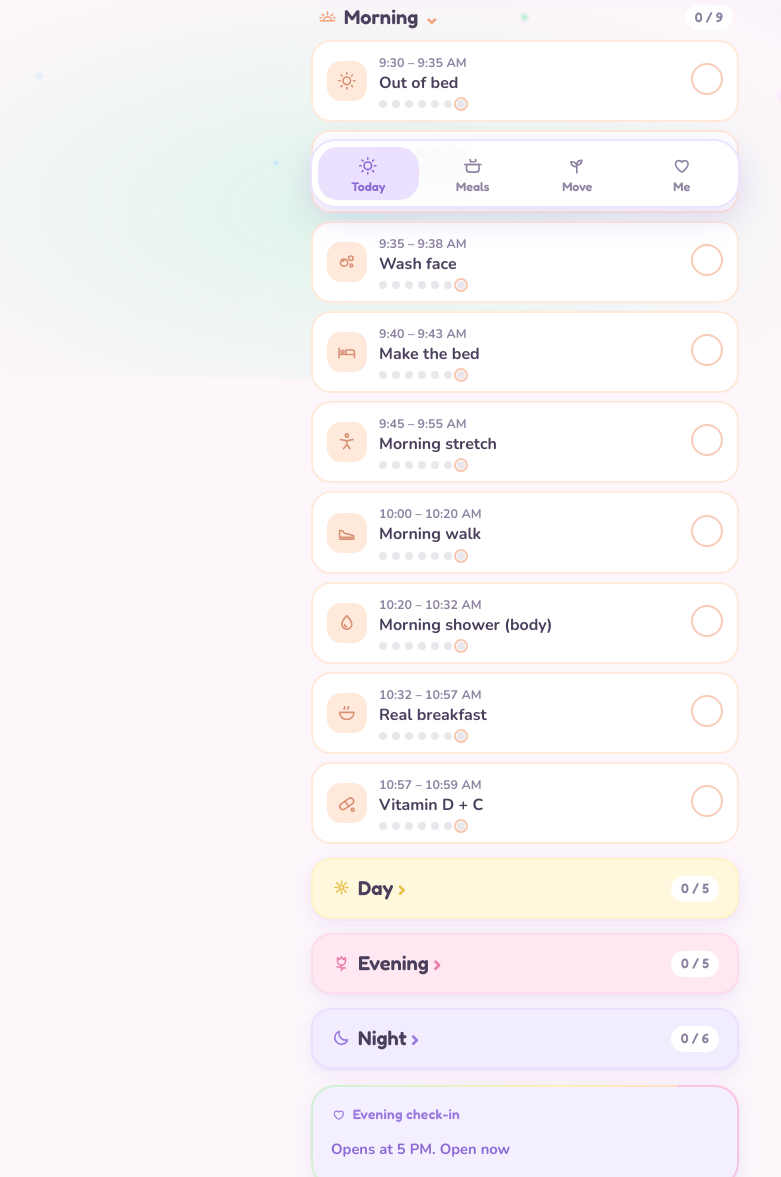
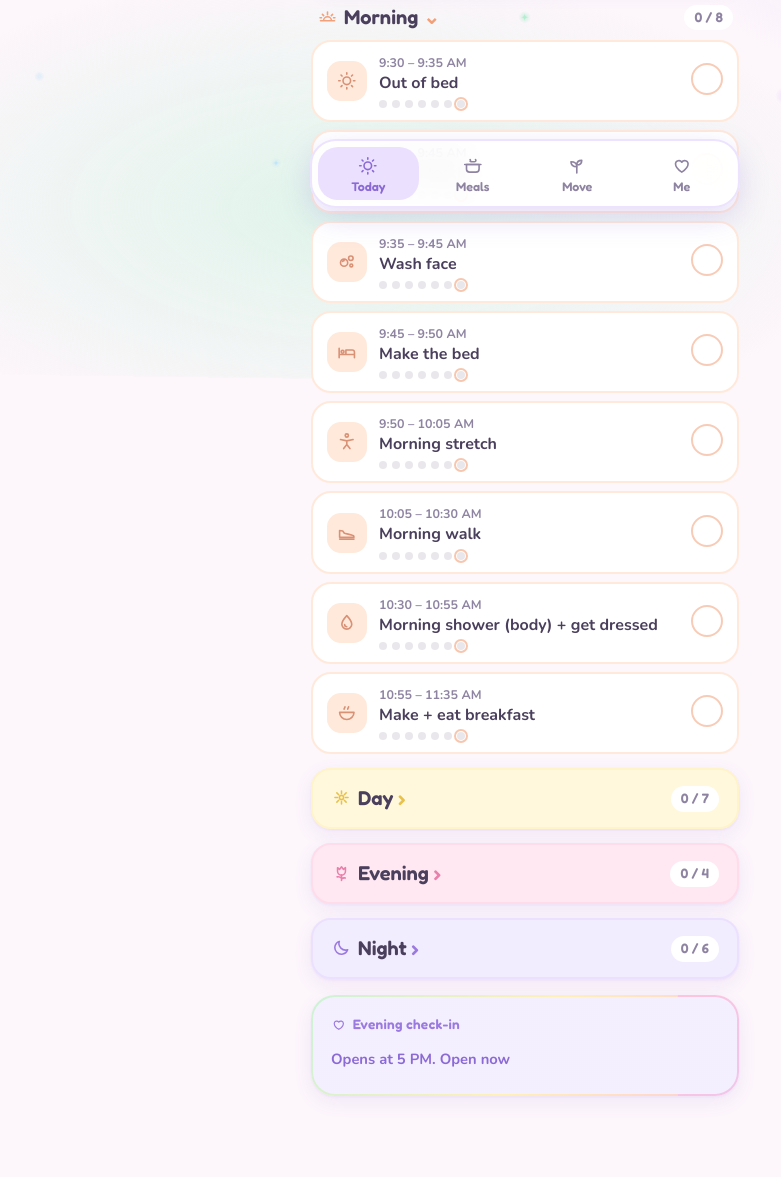
Before and after one commit to osamud0505-max/Daybreak, a plain HTML site: page index.html in a window 1280 px wide. Shown: the part 580-1757 px from the top of the page, without its empty margins (115-896 px from the left). Drawn offline with nearby package versions, Linux system fonts and the light colour scheme.

Commit message:
Realistic task lengths: hour for reading and writing, 50-min night shower, 30-min room reset, gym with travel; lights out target 11:30 PM
Co-Authored-By: Claude Opus 5.5 <noreply@anthropic.com>
Claude-Session: https://claude.ai/code/session_018uzq1ZGmkEQiT1UFc4Mhou

```diff
--- a/app.js
+++ b/app.js
@@ -179,7 +179,7 @@
     card.classList.toggle("calm", !current);
 
     if (current) {
-      const late = n - current.min;
+      const late = n - (current.end ?? current.min) + (current.dur ? 30 : 0);
       $("nowLabel").textContent = late > 30 ? "Overdue" : "Right now";
       $("nowTask").textContent = current.name;
       $("nowEmoji").innerHTML = I(current.icon || "sun");
@@ -465,7 +465,7 @@
       const ul = el("ul", { className: "habits" });
       list.forEach((t) => {
         const done = isDone(t.id, tk);
-        const late = !done && t.min + 30 < n;
+        const late = !done && (t.end ?? t.min) + (t.dur ? 0 : 30) < n;
         const s = streak(t);
         const btn = el("button", { type: "button", className: `habit${done ? " done" : ""}${late ? " late" : ""}` });
         btn.setAttribute("aria-pressed", String(done));
--- a/index.html
+++ b/index.html
@@ -17,7 +17,7 @@
   <link rel="preconnect" href="https://fonts.googleapis.com">
   <link rel="preconnect" href="https://fonts.gstatic.com" crossorigin>
   <link href="https://fonts.googleapis.com/css2?family=Fredoka:wght@500;600&family=Nunito:wght@400;600;700;800&display=swap" rel="stylesheet">
-  <link rel="stylesheet" href="style.css?v=16">
+  <link rel="stylesheet" href="style.css?v=17">
 </head>
 <body>
   <div class="sky" id="sky" aria-hidden="true">
@@ -183,11 +183,11 @@
     <button type="button" data-go="me"><span data-icon="heart"></span>Me</button>
   </nav>
 
-  <script src="icons.js?v=16"></script>
-  <script src="sound.js?v=16"></script>
-  <script src="schedule.js?v=16"></script>
-  <script src="app.js?v=16"></script>
-  <script src="sky.js?v=16"></script>
-  <script src="fairy.js?v=16"></script>
+  <script src="icons.js?v=17"></script>
+  <script src="sound.js?v=17"></script>
+  <script src="schedule.js?v=17"></script>
+  <script src="app.js?v=17"></script>
+  <script src="sky.js?v=17"></script>
+  <script src="fairy.js?v=17"></script>
 </body>
 </html>
--- a/routine.json
+++ b/routine.json
@@ -6,162 +6,160 @@
     "startWake": "09:30",
     "targetWake": "08:00",
     "startLightsOut": "23:55",
-    "targetLightsOut": "23:15",
+    "targetLightsOut": "23:30",
     "stepMinutes": 15,
     "everyDays": 3
   },
   "tasks": [
     {
       "id": "wake",
-      "anchor": "wake",
-      "offset": 0,
       "name": "Out of bed",
       "push": "Feet on the floor. Don't negotiate with the bed. Open Daybreak.",
       "priority": "max",
       "icon": "sun",
+      "anchor": "wake",
+      "offset": 0,
       "dur": 5
     },
     {
       "id": "teeth-am",
+      "name": "Brush teeth",
+      "icon": "toothbrush",
       "anchor": "wake",
       "offset": 5,
-      "name": "Brush teeth",
-      "icon": "toothbrush",
-      "dur": 3
+      "dur": 10
     },
     {
       "id": "face-am",
-      "anchor": "wake",
-      "offset": 5,
       "name": "Wash face",
       "push": "Brush teeth, wash face, cold water. Two minutes.",
       "icon": "bubbles",
-      "dur": 3
+      "anchor": "wake",
+      "offset": 5,
+      "dur": 10
     },
     {
       "id": "bed",
-      "anchor": "wake",
-      "offset": 10,
       "name": "Make the bed",
       "push": "Make the bed. Once it's made, you can't crawl back in.",
       "icon": "bed",
-      "dur": 3
+      "anchor": "wake",
+      "offset": 15,
+      "dur": 5
     },
     {
       "id": "stretch-am",
-      "anchor": "wake",
-      "offset": 15,
       "name": "Morning stretch",
       "push": "10-minute morning stretch. Today's flow is in Daybreak.",
       "icon": "stretch",
-      "dur": 10
+      "anchor": "wake",
+      "offset": 20,
+      "dur": 15
     },
     {
       "id": "walk-am",
-      "anchor": "wake",
-      "offset": 30,
       "name": "Morning walk",
       "push": "Shoes and coat on. 15 minutes outside. Daylight in your eyes resets your body clock, so waking early gets easier.",
       "icon": "shoe",
-      "dur": 20
+      "anchor": "wake",
+      "offset": 35,
+      "dur": 25
     },
     {
       "id": "shower-am",
+      "name": "Morning shower (body) + get dressed",
+      "push": "Shower, body only (hair is tonight), then get dressed for the day.",
+      "icon": "drop",
       "anchor": "wake",
-      "offset": 50,
-      "dur": 12,
-      "name": "Morning shower (body)",
-      "push": "Quick shower, body only. Hair is tonight. Warm, then 30 seconds cool to wake up.",
-      "icon": "drop"
+      "offset": 60,
+      "dur": 25
     },
     {
       "id": "breakfast",
-      "anchor": "wake",
-      "offset": 62,
-      "name": "Real breakfast",
+      "name": "Make + eat breakfast",
       "push": "Breakfast. Daybreak has a recipe ready for you. Aligners out, then brush and put them back in within 30 minutes.",
       "icon": "bowl",
-      "dur": 25
+      "anchor": "wake",
+      "offset": 85,
+      "dur": 40
     },
     {
       "id": "vitamins",
-      "anchor": "wake",
-      "offset": 87,
       "name": "Vitamin D + C",
       "push": "Vitamin D and C now, while breakfast is still in you. Vitamin D absorbs best with food.",
       "icon": "pill",
+      "anchor": "wake",
+      "offset": 118,
       "dur": 2
     },
     {
       "id": "plan",
-      "anchor": "wake",
-      "offset": 90,
       "name": "Set today's one thing",
       "push": "What's the one thing that makes today a win? Write it down.",
       "icon": "star",
+      "anchor": "wake",
+      "offset": 125,
       "dur": 5
     },
     {
       "id": "school",
-      "anchor": "wake",
-      "offset": 100,
       "name": "School work",
       "push": "School block. Phone in another room, start with the smallest task.",
       "icon": "book",
-      "until": "13:15"
+      "anchor": "wake",
+      "offset": 135,
+      "until": "14:00"
     },
     {
       "id": "lunch",
-      "time": "13:15",
-      "name": "Lunch",
+      "name": "Make + eat lunch",
       "push": "Lunch time. Eat something real, not just a snack. Aligners out, then brush and put them back in within 30 minutes.",
       "icon": "leaf",
+      "time": "14:00",
       "dur": 45
     },
     {
       "id": "tesol",
-      "time": "14:15",
       "name": "TESOL course",
       "push": "TESOL time. Even 25 minutes counts. Start now.",
       "icon": "apple",
+      "time": "15:00",
       "dur": 60
     },
     {
       "id": "walk",
-      "time": "15:30",
       "name": "Afternoon walk",
       "push": "Walk before the sun goes down. Shoes on, out the door, 20 minutes.",
       "icon": "shoe",
+      "time": "16:00",
       "dur": 30
     },
     {
       "id": "dinner",
-      "time": "18:00",
-      "name": "Cook dinner",
+      "name": "Cook + eat dinner",
       "push": "Cook tonight. Tonight's recipe is in Daybreak. Aligners out, then brush and put them back in within 30 minutes.",
       "icon": "pot",
+      "time": "18:00",
+      "dur": 75
+    },
+    {
+      "id": "read",
+      "name": "Read",
+      "push": "Reading hour. Phone in another room, book open.",
+      "icon": "book",
+      "time": "17:00",
       "dur": 60
     },
     {
-      "id": "read",
-      "time": "19:15",
-      "name": "Read",
-      "push": "Read 15 pages. Paper, not phone.",
-      "icon": "book",
-      "dur": 30
-    },
-    {
       "id": "write",
-      "time": "19:50",
       "name": "Write",
-      "push": "Write a few lines. Anything counts.",
+      "push": "Writing hour. Phone away. Start with one ugly sentence.",
       "icon": "pencil",
-      "dur": 30
+      "time": "19:30",
+      "dur": 60
     },
     {
       "id": "gym-prep",
-      "time": "20:35",
-      "dur": 10,
       "days": [
         0,
         1,
@@ -169,14 +167,15 @@
         3,
         4
       ],
-      "name": "Pack gym bag, head out",
-      "push": "Gym in 25 minutes. Water, shoes, headphones. Leave by 8:45 so you're there on time.",
-      "icon": "dumbbell"
+      "name": "Get ready + go to the gym",
+      "push": "Gym in 30 minutes. Pack water, shoes, headphones and head out.",
+      "icon": "dumbbell",
+      "time": "20:30",
+      "dur": 30
     },
     {
       "id": "gym",
-      "time": "21:00",
-      "name": "Gym",
+      "name": "Gym, then home",
       "days": [
         0,
         1,
@@ -187,7 +186,8 @@
       "push": "Gym. Pack the bag and go. Tonight's plan is in Daybreak.",
       "priority": "high",
       "icon": "dumbbell",
-      "dur": 60
+      "time": "21:00",
+      "dur": 80
     },
     {
       "id": "stretch",
@@ -197,73 +197,73 @@
         6
       ],
       "push": "No gym tonight. 20 minutes of stretching and light exercise before bed. Tonight's routine is in Daybreak.",
+      "icon": "moon",
       "anchor": "lightsOut",
-      "offset": -85,
-      "icon": "moon",
-      "dur": 20
+      "offset": -110,
+      "dur": 30
     },
     {
       "id": "room",
-      "name": "10-minute room reset",
-      "push": "Room reset: 10 minutes. Clothes away, surfaces clear, bin out. Set a timer and stop when it rings.",
+      "name": "Room reset",
+      "push": "Room reset, about 30 minutes. Clothes away, surfaces clear, bin out, quick floor.",
       "icon": "sparkle",
-      "dur": 10,
-      "time": "20:20"
+      "time": "16:30",
+      "dur": 30
     },
     {
       "id": "teeth-pm",
-      "anchor": "lightsOut",
-      "offset": -20,
       "name": "Brush teeth",
       "icon": "toothbrush",
+      "anchor": "lightsOut",
+      "offset": -15,
+      "dur": 7
+    },
+    {
+      "id": "face-pm",
+      "name": "Wash face",
+      "push": "Brush teeth, wash face. Winding down.",
+      "icon": "bubbles",
+      "anchor": "lightsOut",
+      "offset": -15,
+      "dur": 7
+    },
+    {
+      "id": "tomorrow",
+      "name": "Check-in + tomorrow's one thing",
+      "push": "Evening check-in, then pick tomorrow's one thing.",
+      "icon": "thought",
+      "anchor": "lightsOut",
+      "offset": -5,
       "dur": 5
     },
     {
-      "id": "face-pm",
+      "id": "shower-pm",
+      "name": "Night shower (body + hair)",
+      "push": "Shower time: body and hair, music on. Aim to be out in about 50 minutes so you can dry your hair and still make lights out.",
+      "icon": "drop",
       "anchor": "lightsOut",
-      "offset": -20,
-      "name": "Wash face",
-      "push": "Brush teeth, wash face. Winding down.",
-      "icon": "bubbles",
-      "dur": 5
-    },
-    {
-      "id": "tomorrow",
-      "anchor": "lightsOut",
-      "offset": -10,
-      "name": "Check-in + tomorrow's one thing",
-      "push": "Evening check-in, then pick tomorrow's one thing.",
-      "icon": "thought",
-      "dur": 10
-    },
-    {
-      "id": "shower-pm",
-      "anchor": "lightsOut",
-      "offset": -55,
-      "dur": 25,
-      "name": "Night shower (body + hair)",
-      "push": "Shower: body and hair tonight. Dry your hair so you're not going to bed wet.",
-      "icon": "drop"
+      "offset": -65,
+      "dur": 50
     },
     {
       "id": "aligner-change",
-      "anchor": "lightsOut",
-      "offset": -25,
       "aligner": true,
       "icon": "sparkle",
       "name": "Switch to tray {next}",
       "push": "Tray change tonight. Switch to tray {next} of {total} after brushing. Pop tray {tray} in its case.",
       "priority": "high",
-      "dur": 5
+      "anchor": "lightsOut",
+      "offset": -8,
+      "dur": 3
     },
     {
       "id": "phone-away",
-      "anchor": "lightsOut",
-      "offset": 0,
       "name": "Phone away, lights out",
       "push": "Phone across the room, alarm across the room too. Lights out.",
       "priority": "high",
       "icon": "phoneoff",
+      "anchor": "lightsOut",
+      "offset": 0,
       "dur": 0
     }
   ],
--- a/sw.js
+++ b/sw.js
@@ -1,5 +1,5 @@
 // Offline support: cache the app shell, serve it network-first so updates arrive.
-const CACHE = "daybreak-v16";
+const CACHE = "daybreak-v17";
 const SHELL = ["./", "index.html", "style.css", "app.js", "routine.json", "recipes.json", "workouts.json", "schedule.js", "icons.js", "sound.js", "sky.js", "fairy.js", "manifest.webmanifest", "icons/icon.svg", "icons/icon-192.png", "icons/icon-512.png", "icons/apple-touch-icon.png"];
 
 self.addEventListener("install", (e) => {
```
